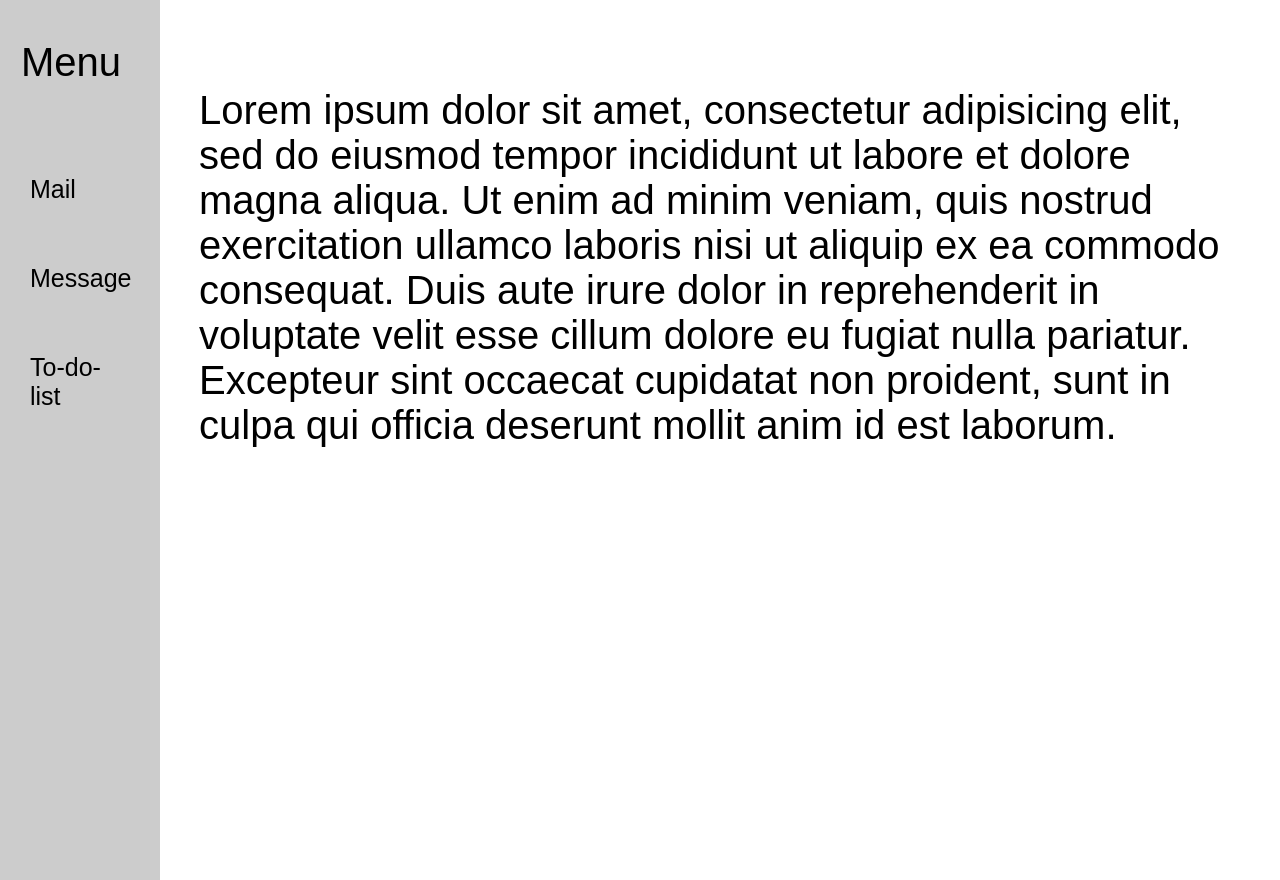
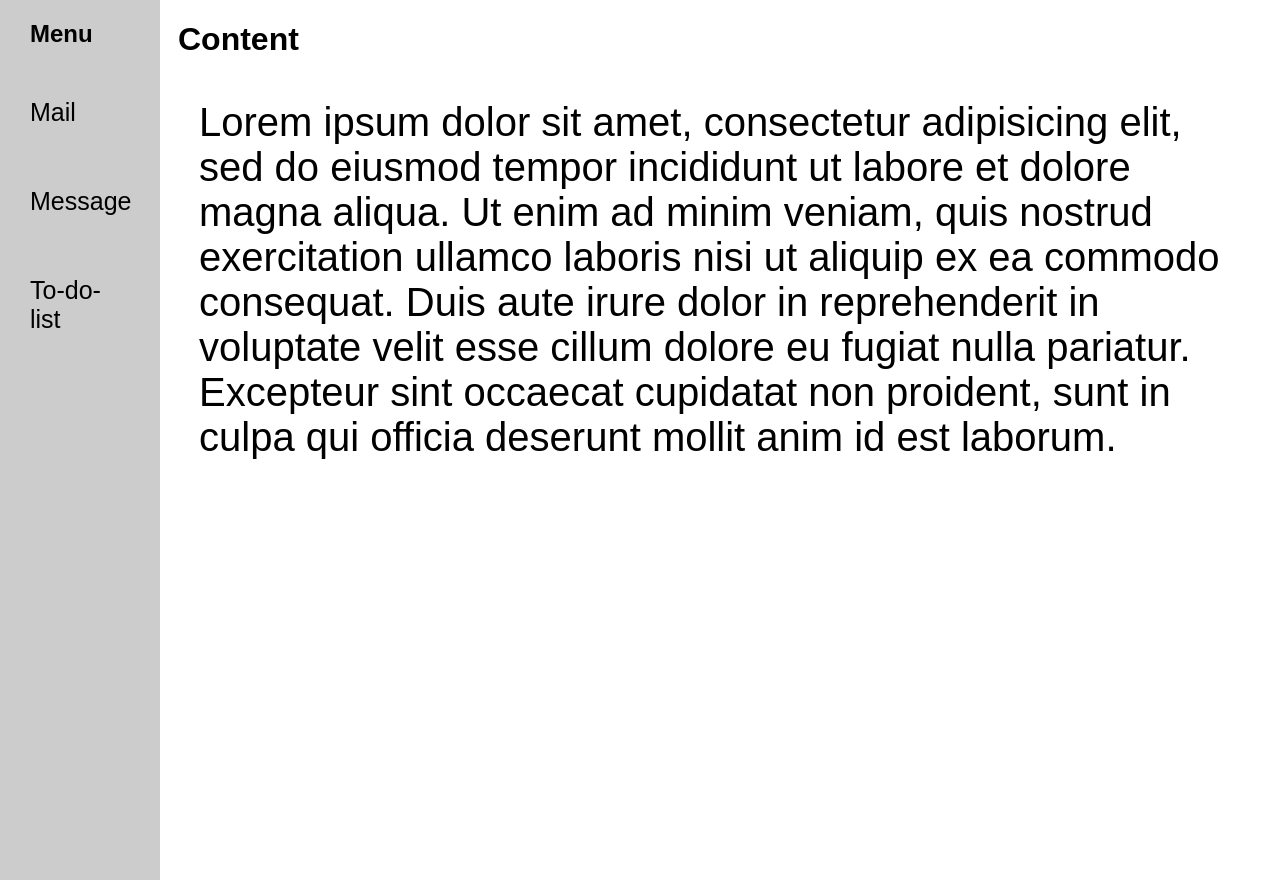
Before and after one commit to Kamoates/wfh-productivity-system, a PHP site: page /newUI.html in a window 1280 px wide. Run offline with PHP 8.4, Linux system fonts and the light colour scheme.

Commit message:
some minor modifications

```diff
--- a/newUI-style.css
+++ b/newUI-style.css
@@ -93,9 +93,12 @@ p{
 
 	border-bottom:1px white solid;
 
-	border:transparent;
+	border:hidden;
 }
 #content{
 	font-size:
-	border:hidden;
 }
+h2{
+	margin-top: 0;
+	margin-left:30px;
+}
--- a/newUI.html
+++ b/newUI.html
@@ -5,10 +5,9 @@
 		<link rel="stylesheet" type="text/css" href="newUI-style.css">
 	</head>
 	<body>
-		<h2>Menu</h2>
 		<!-- Side navigation -->
 		<div class="sidenav">
-		  <p>Menu</p>
+			<h2>Menu</h2>
 		  <a href="#">Mail</a>
 		  <a href="#">Message</a>
 		  <a href="#">To-do-list</a>
@@ -16,6 +15,7 @@
 
 		<!-- Page content -->
 		<div class="main">
+			<h1>Content</h1>
 		  <p id="content">Lorem ipsum dolor sit amet, consectetur adipisicing elit, sed do eiusmod
 		  tempor incididunt ut labore et dolore magna aliqua. Ut enim ad minim veniam,
 		  quis nostrud exercitation ullamco laboris nisi ut aliquip ex ea commodo
```
